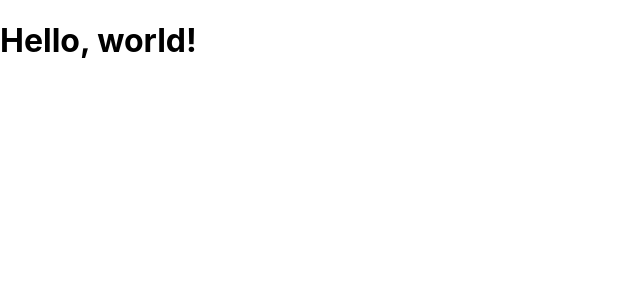
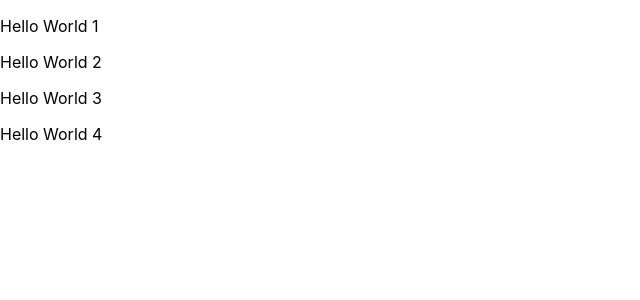
Before and after one commit to Olga2157/react-movies-app, a React (Create React App) app: page / in a window 1280 px wide. Shown: the top 300 px of the page, without its empty margins (0-640 px from the left). Built offline with nearby package versions, Linux system fonts and the light colour scheme.

Commit message:
feat: create components in different ways

```diff
--- a/src/App.tsx
+++ b/src/App.tsx
@@ -1,10 +1,23 @@
 import React from "react";
 import "./App.css";
+import { HelloWorld1 } from "./components/task1/HelloWorld1";
+import { HelloWorld2 } from "./components/task1/HelloWorld2";
+import { HelloWorld3 } from "./components/task1/HelloWorld3";
 
 class App extends React.Component {
+
   render() {
-    return <h1>Hello, world!</h1>;
+    return <div>
+      <HelloWorld1/>
+      <HelloWorld2/>
+      <HelloWorld3/>
+      <HelloWorld4/>
+    </div>
   }
 }
 
+function HelloWorld4() {
+  return <p>Hello World 4</p>;
+}
+
 export default App;
--- /dev/null
+++ b/src/components/task1/HelloWorld1.tsx
@@ -0,0 +1,9 @@
+import React from 'react';
+
+export const HelloWorld1 = () => {
+  return React.createElement(
+    "p",
+    {},
+    "Hello World 1",
+  );
+};
--- /dev/null
+++ b/src/components/task1/HelloWorld2.tsx
@@ -0,0 +1,8 @@
+import React, { Component } from 'react';
+
+export class HelloWorld2 extends Component<{}, {}> {
+
+  render() {
+    return <p>Hello World 2</p>
+  }
+}
--- /dev/null
+++ b/src/components/task1/HelloWorld3.tsx
@@ -0,0 +1,7 @@
+import { PureComponent } from 'react';
+export class HelloWorld3 extends PureComponent<{}, {}> {
+
+  render() {
+    return <p>Hello World 3</p>
+  }
+}
```
